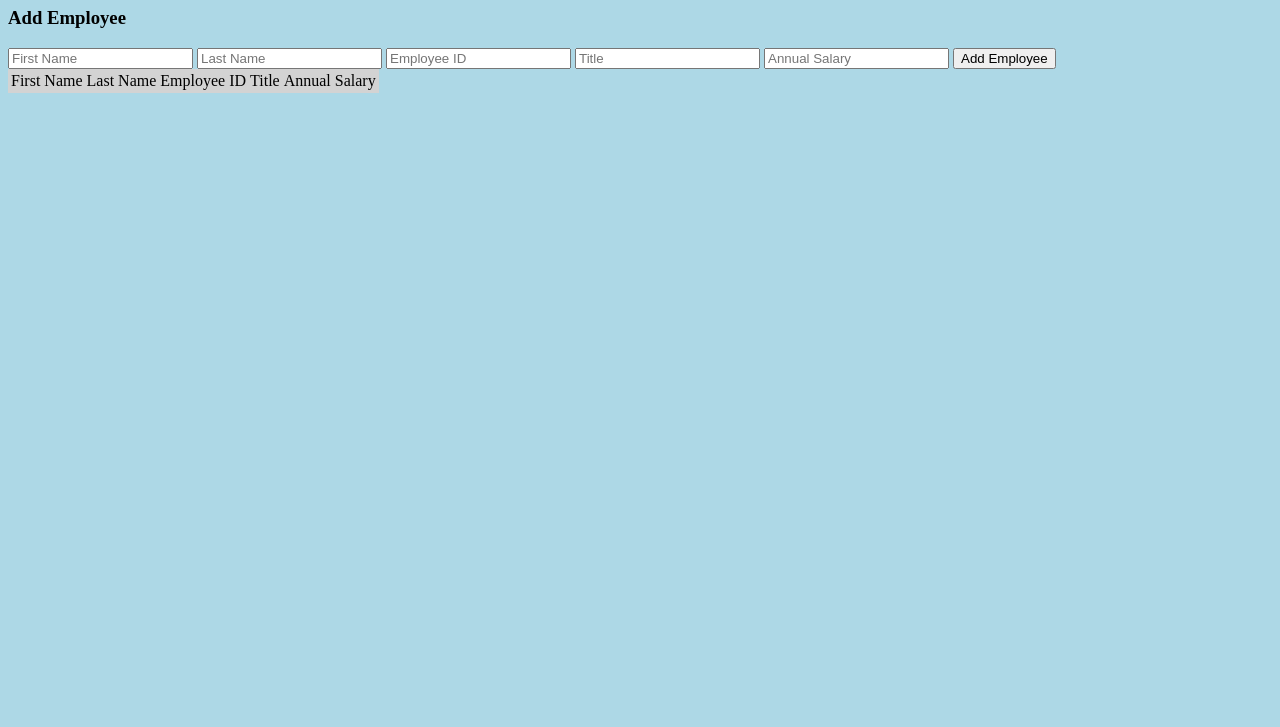
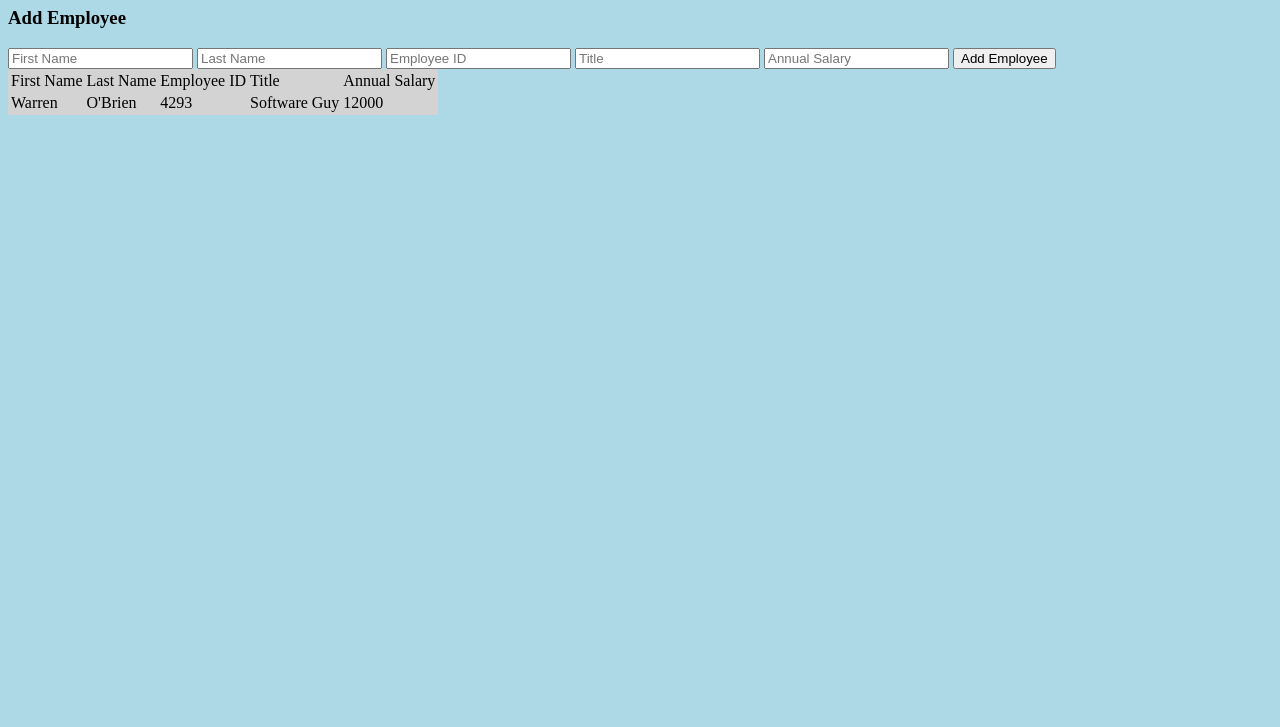
Before and after one commit to whoguy24/salary_calculator, a plain HTML site: page index.html in a window 1280 px wide. Shown: the part 73-800 px from the top of the page. Drawn offline with Linux system fonts and the light colour scheme.

Commit message:
Added template data to table.

```diff
--- a/index.html
+++ b/index.html
@@ -22,7 +22,6 @@
 
     <button>Add Employee</button>
 
-
     <table>
       <thead>
         <tr>
@@ -33,15 +32,17 @@
           <td>Annual Salary</td>
         </tr>
       </thead>
-
       <tbody>
-
+        <tr>
+          <td>Warren</td>
+          <td>O'Brien</td>
+          <td>4293</td>
+          <td>Software Guy</td>
+          <td>12000</td>
+        </tr>
       </tbody>
-
       <tfoot>
-
       </tfoot>
-
     </table>
 
   </body>
```
